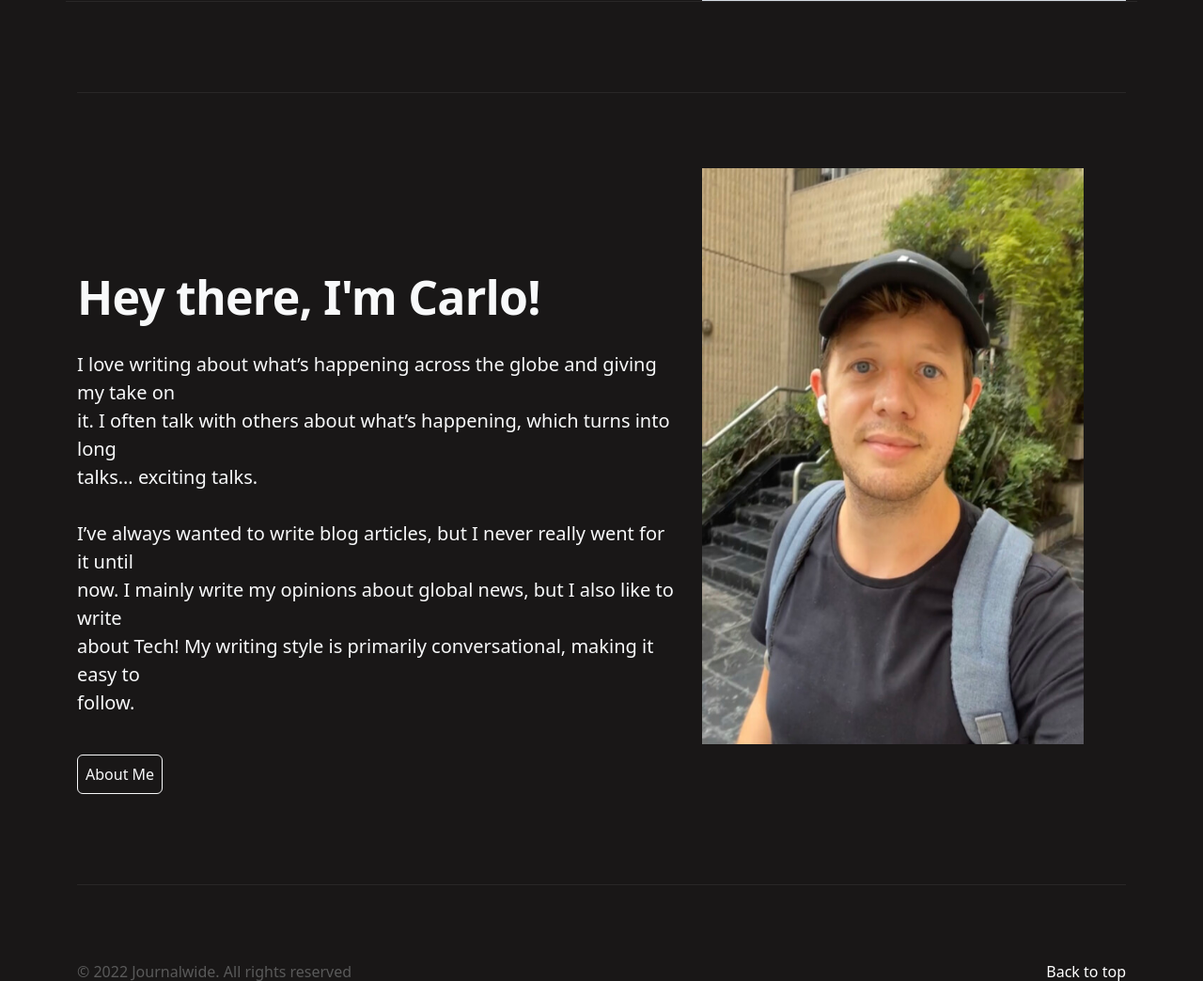
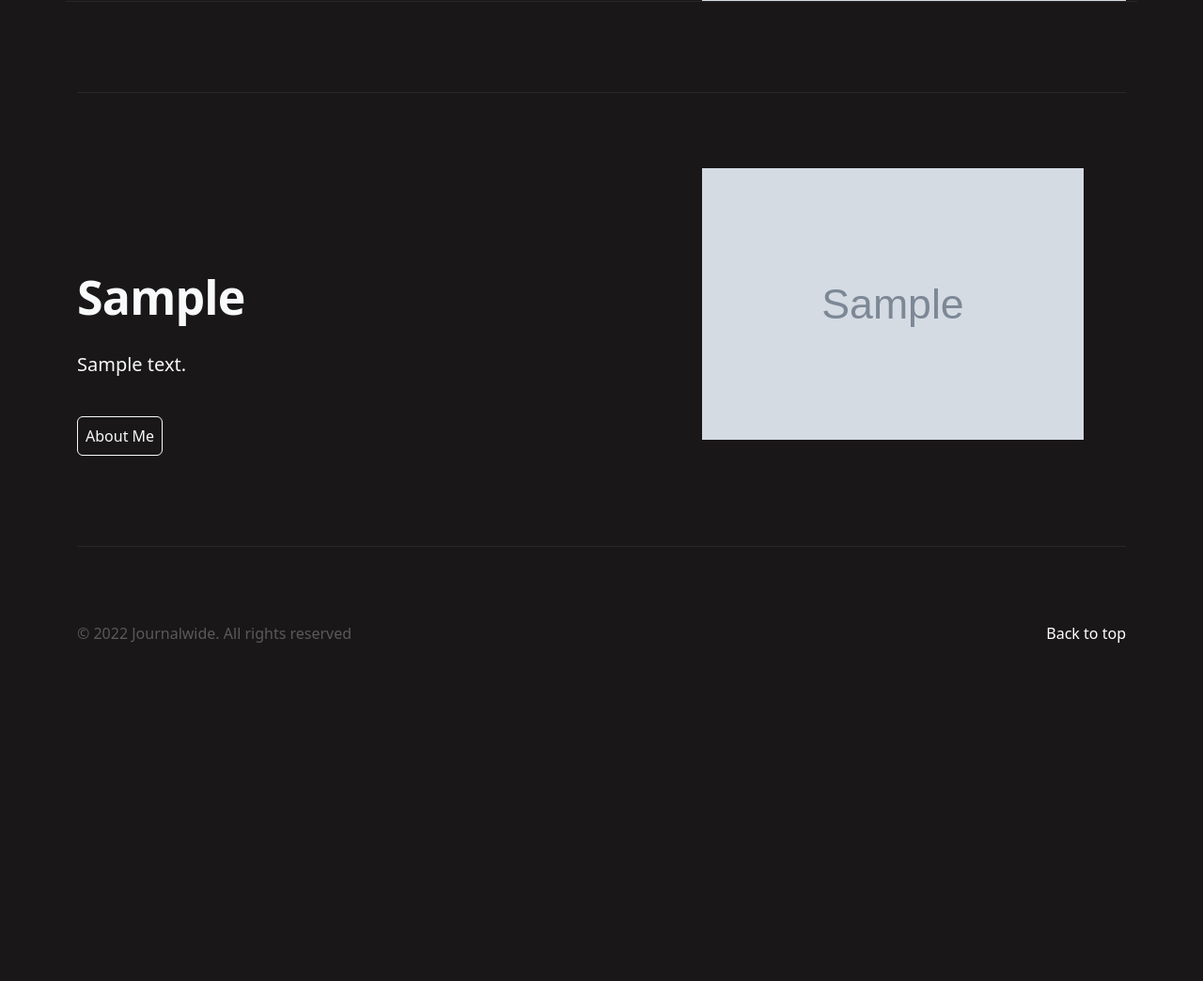
Before and after one commit to abdulmoiez876/Web-Engineering_3, a PHP site: page / in a window 1280 px wide. Shown: the part 1505-2549 px from the top of the page at 94% size. After the commit the page ends 2189 px from the top, so only its background shows below. Run offline with PHP 8.4, Linux system fonts and the light colour scheme; tables that the repository leaves empty or names only in its code hold one stand-in row (values such as "Sample post"); grey boxes marked "Sample" are stand-in pictures.

Commit message:
home page done

```diff
--- a/index.php
+++ b/index.php
@@ -199,32 +199,16 @@ include './config.php';
         $queryMarketing = "SELECT * FROM marketing";
         $execMarketing = mysqli_query($connection, $queryMarketing);
 
-        while($resultMarketing = mysqli_fetch_assoc($execMarketing)) {
+        while ($resultMarketing = mysqli_fetch_assoc($execMarketing)) {
         ?>
           <div class="col-lg-4">
-          <img src=<?php echo "$resultMarketing[img]"?> width="90%" /><br /><br />
-          <p><?php echo "$resultMarketing[description]"?></p>
+            <img src=<?php echo "$resultMarketing[img]" ?> width="90%" /><br /><br />
+            <p><?php echo "$resultMarketing[description]" ?></p>
             <p><a class="btn btn-secondary" href="#">READ NOW</a></p>
           </div>
         <?php
         }
         ?>
-
-        <!-- /.col-lg-4
-
-        <div class="col-lg-4">
-          <img src="imgs/content2.jpeg" width="90%" /><br /><br />
-          <p>It’s a me, Chris Pratt!</p>
-          <p><a class="btn btn-secondary" href="#">READ NOW</a></p>
-        </div>
-        /.col-lg-4
-
-        <div class="col-lg-4">
-          <img src="imgs/content3.png" width="90%" /><br /><br />
-          <p>A Booming Birthday Gift for Putin</p>
-          <p><a class="btn btn-secondary" href="#">READ NOW</a></p>
-        </div>
-        /.col-lg-4 -->
       </div>
       <!-- /.row -->
 
@@ -238,63 +222,47 @@ include './config.php';
         $queryFeaturette = "SELECT * FROM featurette";
         $execFeaturette = mysqli_query($connection, $queryFeaturette);
 
-      while($resultFeaturette = mysqli_fetch_assoc($execFeaturette)) {
+        while ($resultFeaturette = mysqli_fetch_assoc($execFeaturette)) {
         ?>
           <div class="col-md-7">
-          <p class="lead fw-medium"><?php echo "$resultFeaturette[date]"?></p>
+            <p class="lead fw-medium"><?php echo "$resultFeaturette[date]" ?></p>
             <h2 class="featurette-heading fw-bold lh-1 text-light">
-          <?php echo "$resultFeaturette[title]"?>
+              <?php echo "$resultFeaturette[title]" ?>
             </h2>
             <p class="lead text-light">
-          <?php echo "$resultFeaturette[description]"?>
+              <?php echo "$resultFeaturette[description]" ?>
             </p>
             <button type="button" class="btn btn-outline-light p-2">
               Read More
             </button>
           </div>
           <div class="col-md-5">
-          <img src="<?php echo "$resultFeaturette[img]"?>" width="100%" />
+            <img src="<?php echo "$resultFeaturette[img]" ?>" width="100%" />
           </div>
 
           <hr>
         <?php
         }
         ?>
-
-
-        <!-- <div class="col-md-7">
-          <p class="lead fw-medium">August 27, 2022</p>
-          <h2 class="featurette-heading fw-bold lh-1 text-light">
-          Analytics company RELX
-          </h2>
-          <p class="lead text-light">
-          Increasingly, brands are also investing in producing their own high-quality feature stories. One example comes from analytics company RELX, who published a powerful overview of the purpose behind their
-          </p>
-          <button type="button" class="btn btn-outline-light p-2">
-            Read More
-          </button>
-        </div>
-        <div class="col-md-5">
-          <img src="imgs/content5.jpeg" width="100%" />
-        </div> -->
       </div>
 
       <hr class="featurette-divider" />
 
       <div class="row featurette">
+
+        <?php
+        $queryAboutUs = "SELECT * FROM aboutUs";
+        $execAboutUs = mysqli_query($connection, $queryAboutUs);
+
+        while ($resultAboutUs = mysqli_fetch_assoc($execAboutUs)) {
+        ?>
           <div class="col-md-7">
             <h2 class="featurette-heading fw-bold lh-1 text-light">
-            Hey there, I'm Carlo!
+              <?php echo $resultAboutUs['intro']?>
             </h2>
             <br />
             <p class="lead text-light">
-            I love writing about what’s happening across the globe and giving
-            my take on<br />it. I often talk with others about what’s
-            happening, which turns into long<br />talks… exciting talks.<br />
-            <br />I’ve always wanted to write blog articles, but I never
-            really went for it until<br />now. I mainly write my opinions
-            about global news, but I also like to write<br />about Tech! My
-            writing style is primarily conversational, making it easy to<br />follow.
+              <?php echo $resultAboutUs['detail']?>
             </p>
             <br />
             <p>
@@ -304,8 +272,13 @@ include './config.php';
             </p>
           </div>
           <div class="col-md-5">
-          <img src="imgs/aboutme.jpg" width="90%" height="90%" />
+            <img src="<?php echo $resultAboutUs['img']?>" width="90%" height="90%" />
           </div>
+
+        <?php
+
+        }
+        ?>
       </div>
 
       <hr class="featurette-divider" />
```
Lines whose indentation alone changed are shown as unchanged.
